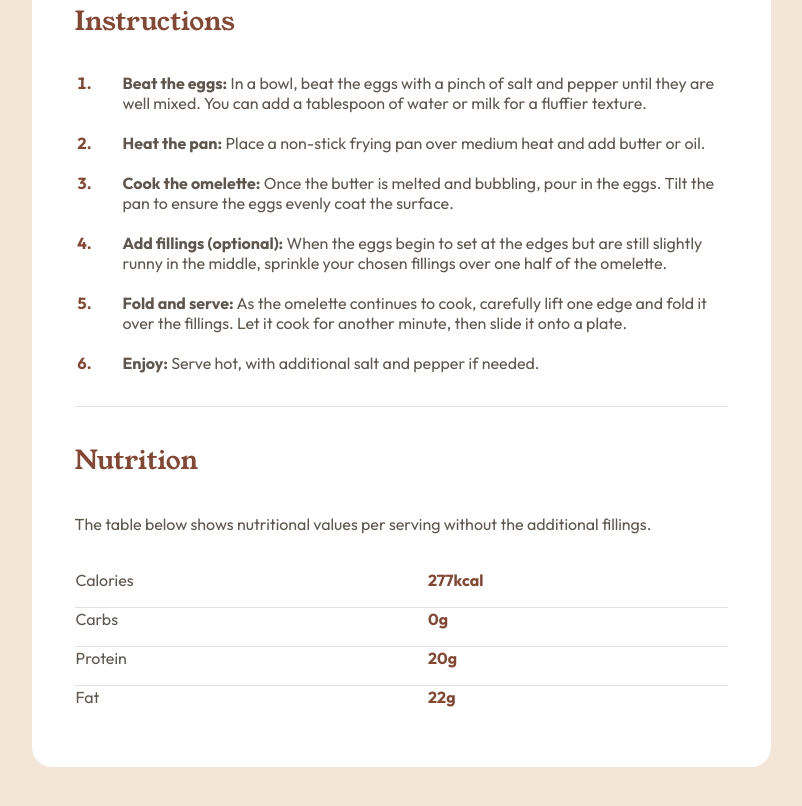
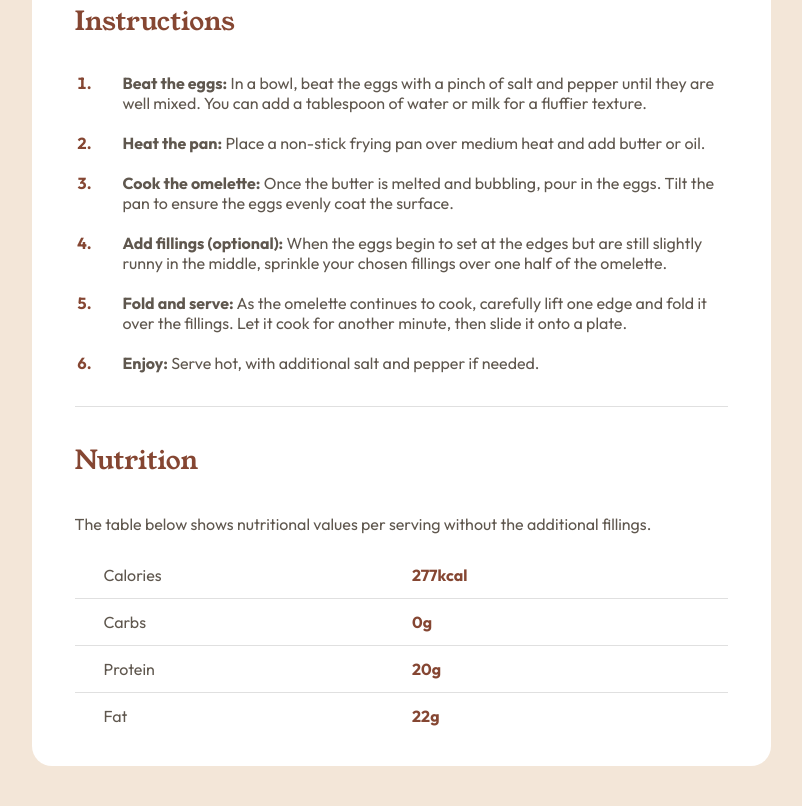
Before and after one commit to wraith-wall/recipe-page-main, a plain HTML site: page index.html in a window 1280 px wide. Shown: the part 1242-2048 px from the top of the page, without its empty margins (239-1041 px from the left). Drawn offline with Linux system fonts and the light colour scheme.

Commit message:
complete last section

```diff
--- a/sass/styles.sass
+++ b/sass/styles.sass
@@ -17,7 +17,7 @@ body
 
 .recipe
 	margin: auto
-	padding: 43px
+	padding: 43px 43px 26px 43px
 	width: 739px
 	background-color: white
 	border-radius: 20px
@@ -84,19 +84,20 @@ body
 	&__descr
 		margin-top: 35px
 	&__table
-		margin-top: 35px
+		margin-top: 18px
 		border-collapse: collapse
 		width: 100%
 	&__row
 		border-bottom: 1px solid #e0e0e0
+		height: 47px
 		&:nth-child(4)
 			border-bottom: none
 	&__cell--value
-		padding-left: 245px
+		padding-right: 26.5px
 		color: hsl(14, 45%, 36%)
-		padding-bottom: 17px
 	&__cell--property
-		padding-bottom: 17px
+		padding-left: 29px
+
 .title
 	&_fz26
 		font-family: 'Young Serif', sans-serif
```
Also changed, not shown: css/styles.min.css, 1 other file.
